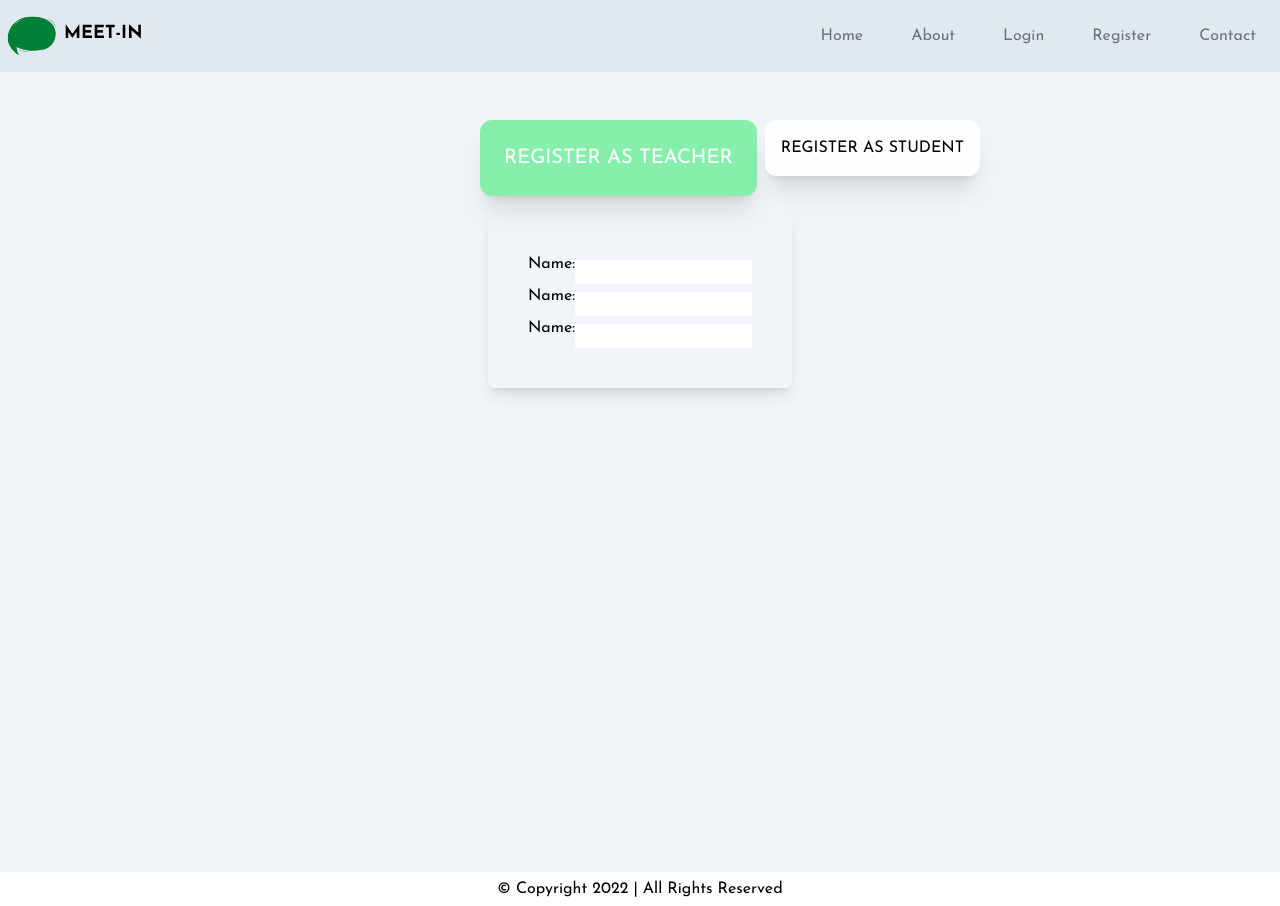
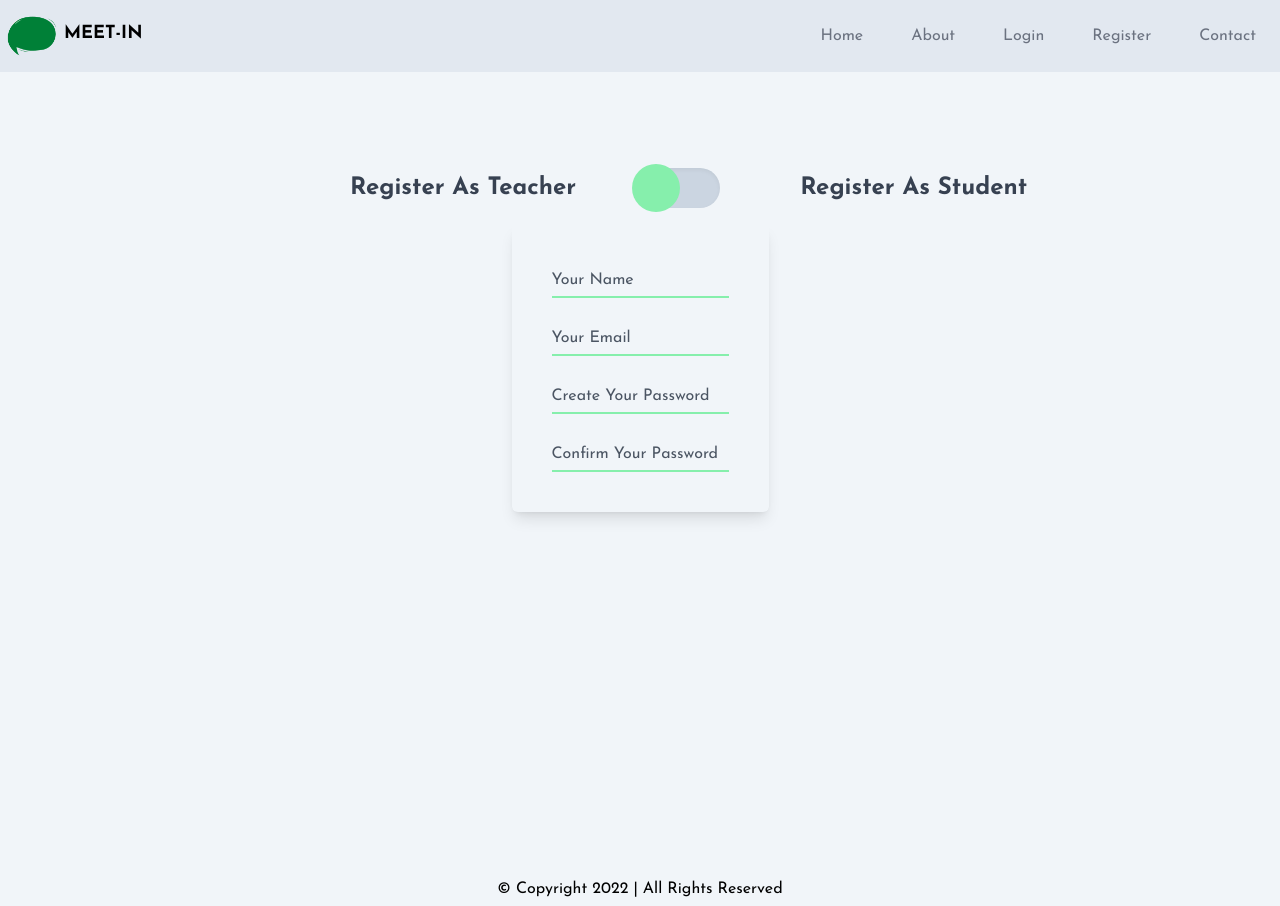
Before and after one commit to vaibhav537/GURUCOOL, a Next.js app: page /components/Radio in a window 1280 px wide. Built offline with nearby package versions, Linux system fonts and the light colour scheme.

Commit message:
done with the changes

```diff
--- a/pages/components/Footer.jsx
+++ b/pages/components/Footer.jsx
@@ -3,7 +3,7 @@ import styles from '../../styles/footer.module.css'
 
 const Footer = (props) => {
   return (
-    <div id={styles.foot} className={`text-${props.mode ==='light' ?'dark':'light'}`}>&copy; Copyright 2022 | All Rights Reserved</div>
+    <div id={styles.foot} className="bg-slate-100">&copy; Copyright 2022 | All Rights Reserved</div>
   )
 }
 
--- /dev/null
+++ b/pages/components/IntroTeam.jsx
@@ -0,0 +1,26 @@
+import React from "react";
+
+const IntroTeam = () => {
+  return (
+    <div className="mt-[4rem] text-center text font-medium bg-slate-100">
+      <p className="text-2xl">
+        MEET OUR TEAM
+      </p>
+        <p className="text-sm p-5">
+          We are all very different. We Born in different cities and different
+          places, at different times. But something is unites us all. It is
+          knowledge. We all are gaining it from each and every seconds. But its
+          time to evolve the pattern of getting knowledge. So we developed this
+          website to which every student can get the best knowlwdge of his/her
+          field. Student can solve their doubts to qualified teachers and can
+          donate them for thier great work. We introduced a ranking system in
+          each field and raise thier secondary income. The first ranked tutor
+          will unlock the system of getting donation so that makes a competion
+          among the teacher to be the best to get the number 1 position. At the
+          end of the day we all are family.
+        </p>
+    </div>
+  );
+};
+
+export default IntroTeam;
--- a/pages/components/Radio.jsx
+++ b/pages/components/Radio.jsx
@@ -1,55 +1,45 @@
-import React from "react";
+import React, { useState } from "react";
+import StudentRegister from "./StudentRegister";
+import TeacherRegister from "./TeacherRegister";
 const Radio = () => {
+  const [visible1, setVisible1] = useState(true);
+  const [visible2, setVisible2] = useState(false);
+
+  const handleChange = (e) =>{
+    setVisible2(e.target.checked);
+    if (visible2===true) {
+      setVisible1(true);
+    }else{
+      setVisible1(false)
+    }
+  }
+
   return (
-    <div className="flex flex-col bg-slate-100 w-screen h-screen">
-      <div className="flex ml-1 mt-3 w-full md:w-6/12 md:ml-60 md:mt-7 lg:mt-12 lg:ml-[30rem] lg:w-5/12 space-x-2">
-        <div className="relative">
+    <div className="flex flex-col bg-slate-100 h-screen">
+      <div className="flex mt-20">
+        <span className="text-2xl font-bold ml-[350px] mt-[20px] text-gray-700">
+          Register As Teacher
+        </span>
+        <label
+          htmlFor="check"
+          className="bg-slate-300 shadow-inner cursor-pointer ml-16 mt-4 w-20 relative h-10 rounded-full"
+        >
           <input
-            type="radio"
-            name="user"
-            id="user1"
-            className="hidden peer"
-            checked
+            type="checkbox"
+            id="check"
+            className="sr-only peer"
+            checked={visible2}
+            onChange={handleChange}
           />
-          <label
-            htmlFor="user1"
-            className="flex gap-4 p-4 rounded-xl text-base peer-checked:text-xl bg-white bg-opacity-90 backdrop-blur-2xl shadow-xl hover:bg-opacity-75 peer-checked:bg-green-300 peer-checked:text-white cursor-pointer peer-checked:p-6  transition-all duration-100 ease-linear"
-          >
-            <h6 className="uppercase select-none">Register as Teacher</h6>
-          </label>
-        </div>
-        <div className="relative">
-          <input type="radio" name="user" id="user2" className="hidden peer" />
-          <label
-            htmlFor="user2"
-            className="flex gap-4 p-4 rounded-xl text-base peer-checked:text-xl bg-white bg-opacity-90 backdrop-blur-2xl shadow-xl hover:bg-opacity-75 peer-checked:bg-blue-300 peer-checked:text-white cursor-pointer peer-checked:p-6 transition-all duration-100 ease-linear"
-          >
-            <h6 className="uppercase select-none">Register as Student</h6>
-          </label>
-        </div>
+          <span className="w-12 h-12 border-green-300  bg-green-300 rounded-full -top-1 peer-checked:left-11 transition-all duration-200 -left-2 peer-checked:bg-blue-300    absolute"></span>
+        </label>
+        <span className="text-2xl font-bold  mt-[20px] ml-20 text-gray-700">
+          Register As Student
+        </span>
       </div>
-      <div className="flex justify-center items-center">
-        <div className="rounded-md p-10  shadow-lg mt-4">
-          <form method="post" className="flex">
-            <div className="">
-              <div className="flex space-y-2">
-                <label htmlFor="">Name:</label>
-                <input type="text" className="" />
-              </div>
-              <div className="flex space-y-2">
-                <label htmlFor="">Name:</label>
-                <input type="text" className="" />
-              </div>
-              <div className="flex space-y-2">
-                <label htmlFor="">Name:</label>
-                <input type="text" className="" />
-              </div>
-            </div>
 
-            <div className=""></div>
-          </form>
-        </div>
-      </div>
+      {visible1 && <TeacherRegister />}
+      {visible2 && <StudentRegister />}
     </div>
   );
 };
--- /dev/null
+++ b/pages/components/StudentRegister.jsx
@@ -0,0 +1,57 @@
+import React from 'react'
+
+const StudentRegister = () => {
+  return (
+    <>
+
+    <div className="flex justify-center items-center">
+        <div className="rounded-md p-10  shadow-lg mt-4 ">
+          <form method="POST" className="flex">
+            <div className="">
+              <div className="relative">
+                <input
+                  id="studentName"
+                  type="text"
+                  className=" border-blue-300 border-b-2 py-1 focus:outline-none  focus:border-blue-300 bg-slate-100 focus:border-b-4 peer transition-colors"
+                  autoComplete="off"
+                />
+                <label htmlFor="studentName" className="absolute cursor-text peer-focus:text-xs left-0 top-1 peer-focus:-top-4 transition-all peer-focus:text-blue-400 text-gray-600 duration-300" > Your Name</label>
+              </div>
+              <div className="relative mt-6">
+                <input
+                  id="studentEmail"
+                  type="email"
+                  className=" border-blue-300 border-b-2 py-1 focus:outline-none  focus:border-blue-300 bg-slate-100 focus:border-b-4 peer transition-colors"
+                  autoComplete="off"
+                />
+                <label htmlFor="studentEmail" className="absolute cursor-text peer-focus:text-xs left-0 top-1 peer-focus:-top-4 transition-all peer-focus:text-blue-400 text-gray-600 duration-300" >Your Email</label>
+              </div>
+              <div className="relative mt-6">
+                <input
+                  id="studentPassword"
+                  type="password"
+                  className=" border-blue-300 border-b-2 py-1 focus:outline-none  focus:border-blue-300 bg-slate-100 focus:border-b-4 peer transition-colors"
+                  autoComplete="off"
+                />
+                <label htmlFor="studentPassword" className="absolute cursor-text peer-focus:text-xs left-0 top-1 peer-focus:-top-4 transition-all peer-focus:text-blue-400 text-gray-600 duration-300" >Create Your Password</label>
+              </div>
+              <div className="relative mt-6">
+                <input
+                  id="studentCPass"
+                  type="password"
+                  className=" border-blue-300 border-b-2 py-1 focus:outline-none  focus:border-blue-300 bg-slate-100 focus:border-b-4 peer transition-colors"
+                  autoComplete="off"
+                />
+                <label htmlFor="studentCPass" className="absolute cursor-text peer-focus:text-xs left-0 top-1 peer-focus:-top-4 transition-all peer-focus:text-blue-400 text-gray-600 duration-300" >Confirm Your Password student</label>
+              </div>
+            </div>
+          </form>
+        </div>
+
+      </div>
+
+    </>
+  )
+}
+
+export default StudentRegister
--- /dev/null
+++ b/pages/components/TeacherRegister.jsx
@@ -0,0 +1,56 @@
+import React from 'react'
+
+
+const TeacherRegister = () => {
+  return (
+    <>
+       <div className="flex justify-center items-center">
+        <div className="rounded-md p-10  shadow-lg mt-4 ">
+          <form method="post" className="flex">
+            <div className="">
+              <div className="relative">
+                <input
+                  id="teacherName"
+                  type="text"
+                  className=" border-green-300 border-b-2 py-1 focus:outline-none  focus:border-green-300 bg-slate-100 focus:border-b-4 peer transition-colors"
+                  autoComplete="off"
+                />
+                <label htmlFor="teacherName" className="absolute cursor-text peer-focus:text-xs left-0 top-1 peer-focus:-top-4 transition-all peer-focus:text-green-400 text-gray-600 duration-300" > Your Name</label>
+              </div>
+              <div className="relative mt-6">
+                <input
+                  id="teacherEmail"
+                  type="email"
+                  className=" border-green-300 border-b-2 py-1 focus:outline-none  focus:border-green-300 bg-slate-100 focus:border-b-4 peer transition-colors"
+                  autoComplete="off"
+                />
+                <label htmlFor="teacherEmail" className="absolute cursor-text peer-focus:text-xs left-0 top-1 peer-focus:-top-4 transition-all peer-focus:text-green-400 text-gray-600 duration-300" >Your Email</label>
+              </div>
+              <div className="relative mt-6">
+                <input
+                  id="teacherPassword"
+                  type="password"
+                  className=" border-green-300 border-b-2 py-1 focus:outline-none  focus:border-green-300 bg-slate-100 focus:border-b-4 peer transition-colors"
+                  autoComplete="off"
+                />
+                <label htmlFor="teacherPassword" className="absolute cursor-text peer-focus:text-xs left-0 top-1 peer-focus:-top-4 transition-all peer-focus:text-green-400 text-gray-600 duration-300" >Create Your Password</label>
+              </div>
+              <div className="relative mt-6">
+                <input
+                  id="teacherCPass"
+                  type="password"
+                  className=" border-green-300 border-b-2 py-1 focus:outline-none  focus:border-green-300 bg-slate-100 focus:border-b-4 peer transition-colors"
+                  autoComplete="off"
+                />
+                <label htmlFor="teacherCPass" className="absolute cursor-text peer-focus:text-xs left-0 top-1 peer-focus:-top-4 transition-all peer-focus:text-green-400 text-gray-600 duration-300" >Confirm Your Password</label>
+              </div>
+            </div>
+          </form>
+        </div>
+
+      </div>
+    </>
+  )
+}
+
+export default TeacherRegister
--- a/pages/register.js
+++ b/pages/register.js
@@ -2,7 +2,7 @@ import React from 'react'
 import Head from 'next/head'
 import Radio from './components/Radio.jsx'
 
-const Register = (props) => {
+const Register = () => {
 
   return (
     <>
--- a/styles/globals.css
+++ b/styles/globals.css
@@ -6,6 +6,7 @@
 
 html,
 body {
+  background-color: rgb(241 245 249);
   padding: 0;
   margin: 0;
   font-family: 'Josefin Sans', sans-serif;
```
Also changed, not shown: pages/about.js (+91 -30 lines).
